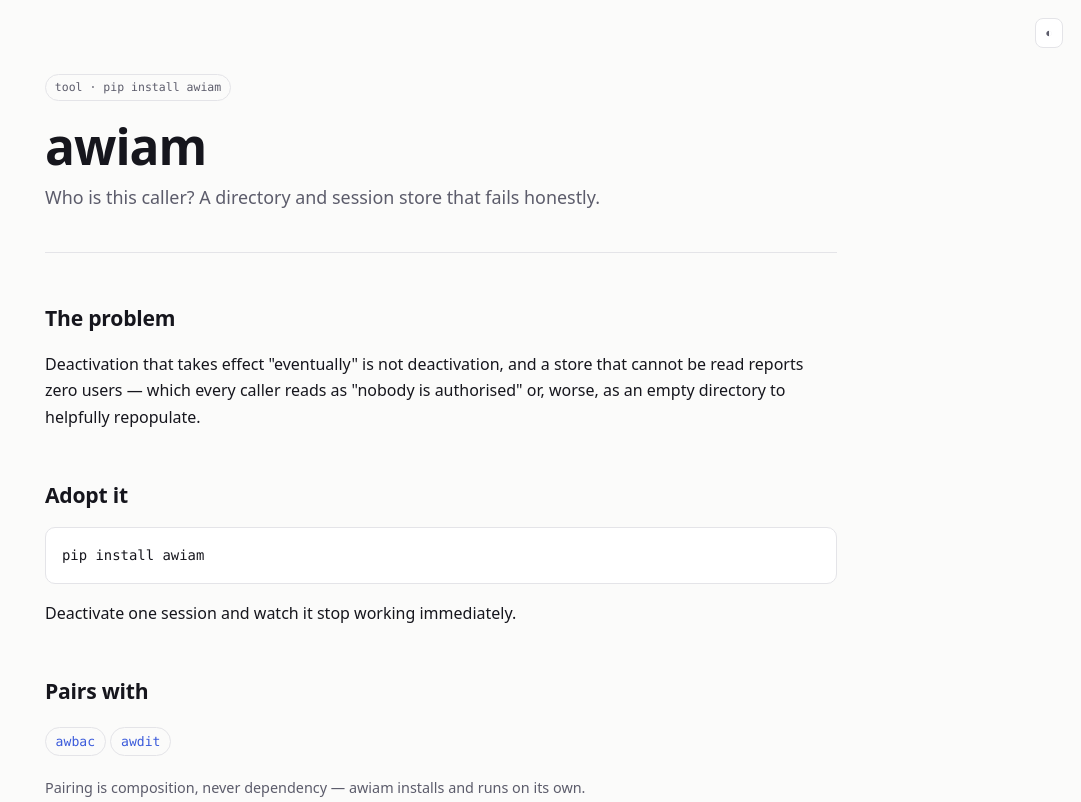
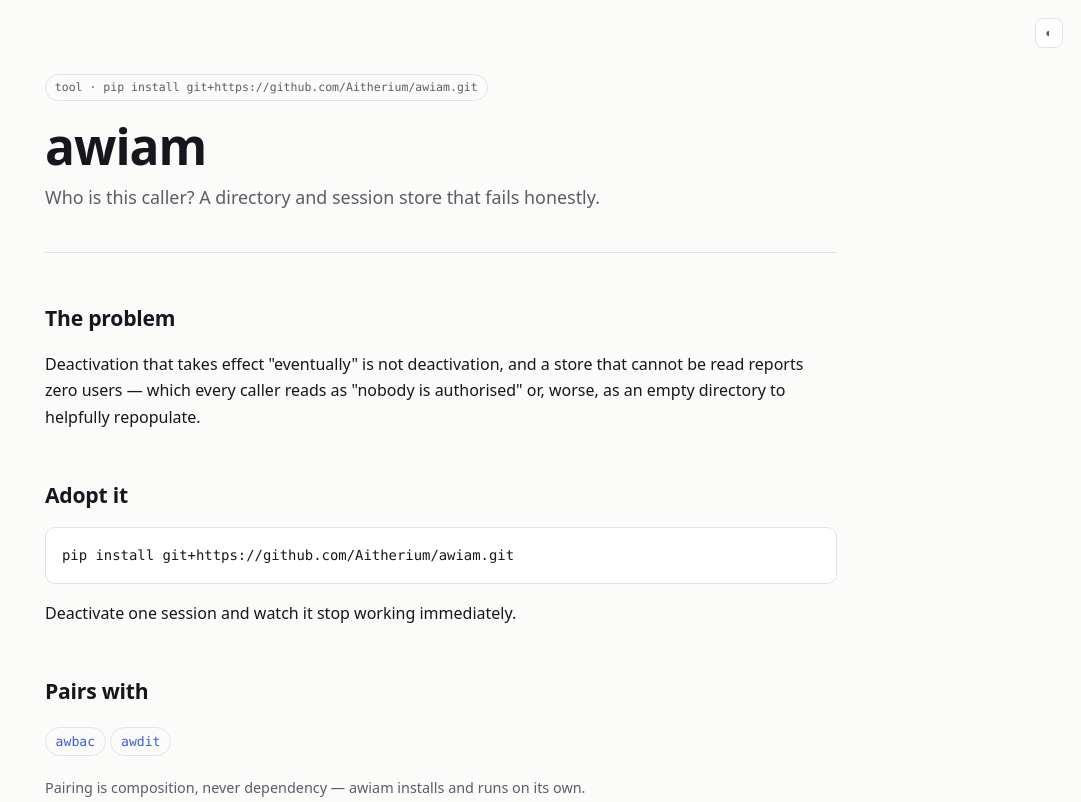
Before and after one commit to Aitherium/awiam, a plain HTML site: page docs/index.html in a window 1280 px wide. Shown: the top 802 px of the page, without its empty margins (199-1280 px from the left). Drawn offline with Linux system fonts and the light colour scheme.

```diff
--- a/docs/index.html
+++ b/docs/index.html
@@ -64,7 +64,7 @@
 
 <div class="wrap">
 <header>
-  <span class="pill">tool · pip install awiam</span>
+  <span class="pill">tool · pip install git+https://github.com/Aitherium/awiam.git</span>
   <h1>awiam</h1>
   <p class="tag">Who is this caller? A directory and session store that fails honestly.</p>
 </header>
@@ -73,7 +73,7 @@
 <p>Deactivation that takes effect &quot;eventually&quot; is not deactivation, and a store that cannot be read reports zero users — which every caller reads as &quot;nobody is authorised&quot; or, worse, as an empty directory to helpfully repopulate.</p>
 
 <h2>Adopt it</h2>
-<pre><code>pip install awiam</code></pre>
+<pre><code>pip install git+https://github.com/Aitherium/awiam.git</code></pre>
 <p>Deactivate one session and watch it stop working immediately.</p>
 
 <h2>Pairs with</h2>
```
